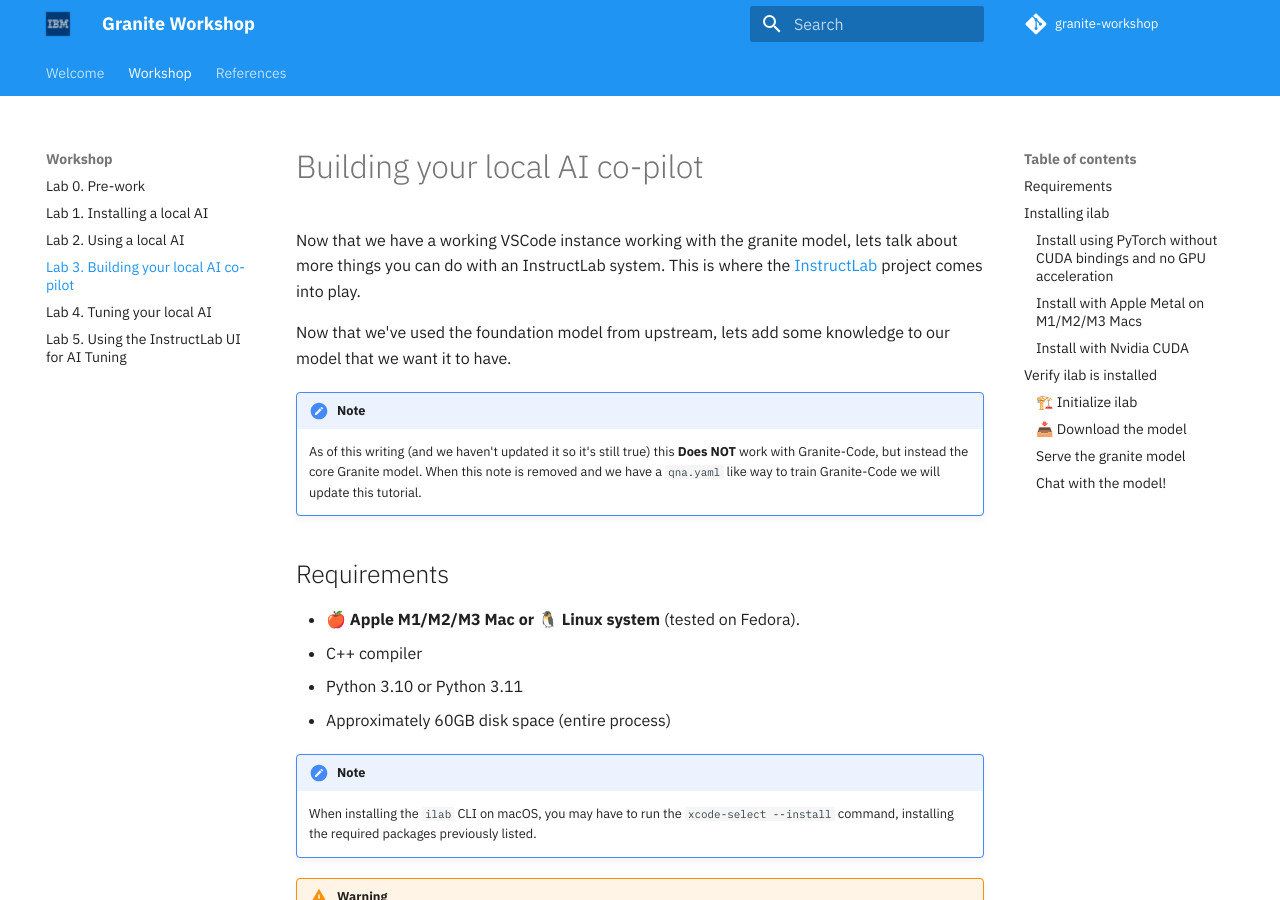
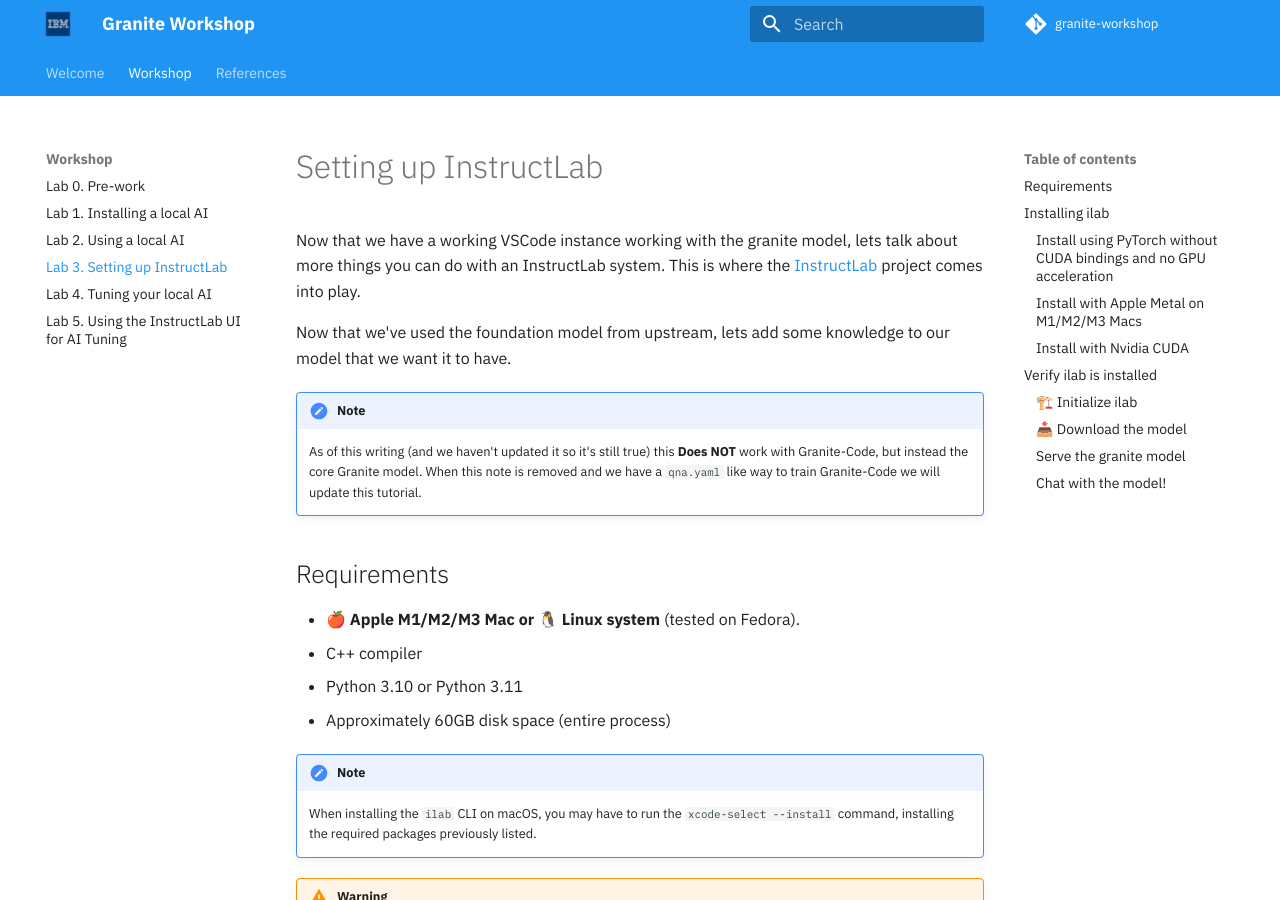
Before and after one commit to IBM/granite-workshop, an MkDocs documentation site: the page built from docs/lab-3/README.md, in a window 1280 px wide and 900 px high. Built offline with MkDocs 1.6.1 and Material for MkDocs 9.7.7, drawn with Linux system fonts in a browser that asks for light colours; comment, search, counter and statistics services are not loaded.

Commit message:
Reworded the lab 3
The title was wrong.

Signed-off-by: JJ Asghar <awesome@ibm.com>

```diff
--- a/docs/lab-3/README.md
+++ b/docs/lab-3/README.md
@@ -1,4 +1,4 @@
-# Building your local AI co-pilot
+# Setting up InstructLab
 
 Now that we have a working VSCode instance working with the granite model, lets talk about more
 things you can do with an InstructLab system. This is where the [InstructLab](https://instructlab.ai/)
--- a/mkdocs.yml
+++ b/mkdocs.yml
@@ -16,7 +16,7 @@
     - Lab 0. Pre-work: pre-work/README.md
     - Lab 1. Installing a local AI: lab-1/README.md
     - Lab 2. Using a local AI: lab-2/README.md
-    - Lab 3. Building your local AI co-pilot: lab-3/README.md
+    - Lab 3. Setting up InstructLab: lab-3/README.md
     - Lab 4. Tuning your local AI: lab-4/README.md
     - Lab 5. Using the InstructLab UI for AI Tuning: lab-5/README.md
   - References:
```
Also changed, not shown: docs/README.md (+5 -5 lines).
